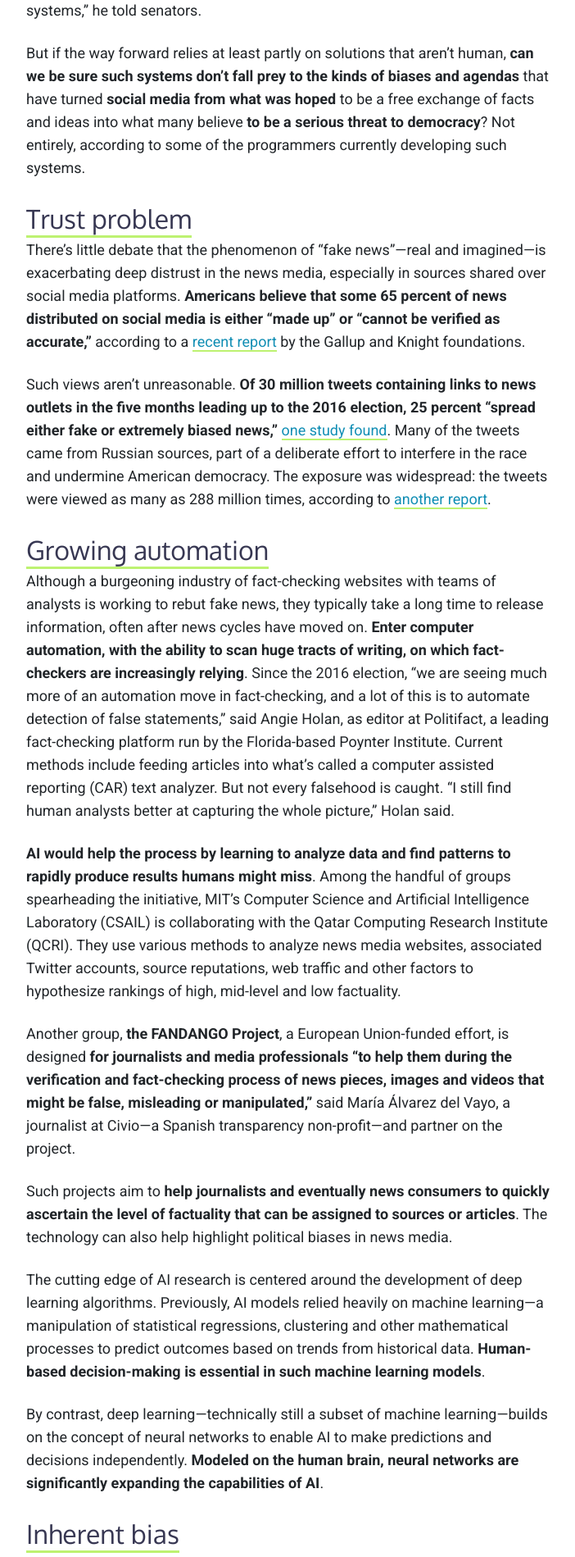
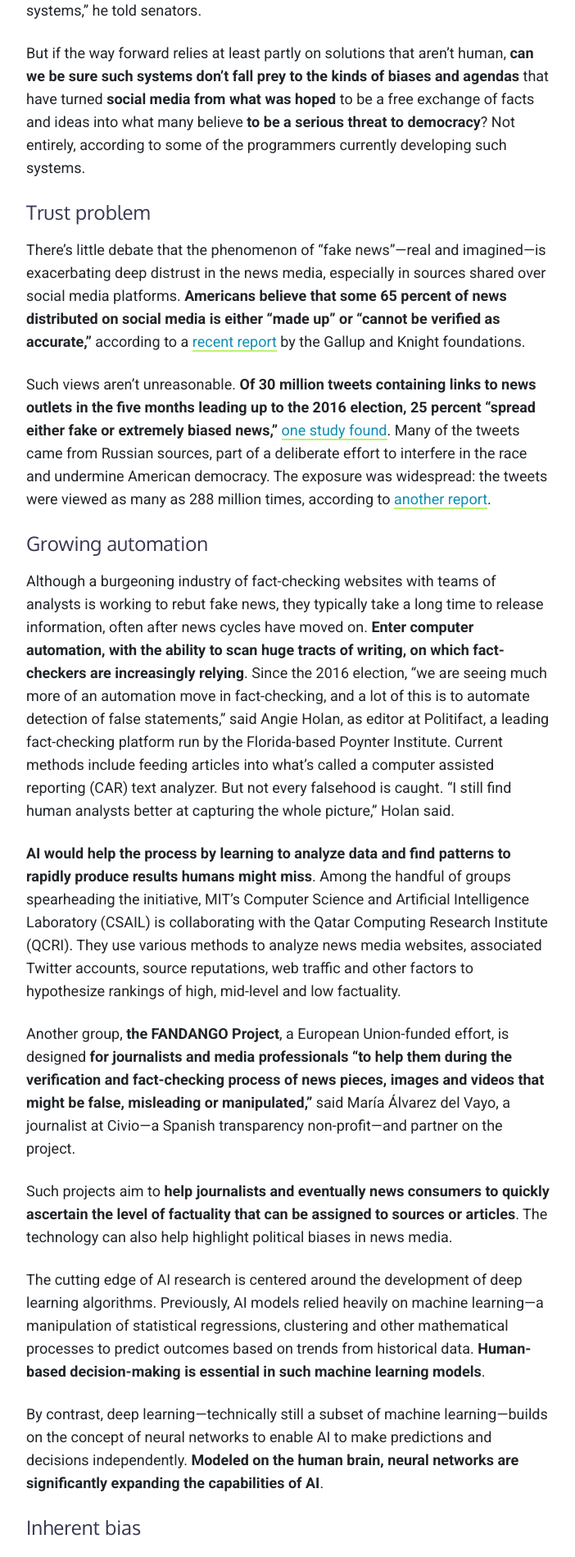
Before and after one commit to fandangOrg/fandango-web, a Jekyll site: the page built from _posts/2019-07-19-can-ai-change-the-game-for-fake-news.markdown, in a window 1280 px wide. Shown: the part 1196-3095 px from the top of the page at 82% size, without its empty margins (288-990 px from the left). Built offline with Jekyll 4.4.1, drawn with Linux system fonts in a browser that asks for light colours; comment, search, counter and statistics services are not loaded.

```diff
--- a/_posts/2019-07-19-can-ai-change-the-game-for-fake-news.markdown
+++ b/_posts/2019-07-19-can-ai-change-the-game-for-fake-news.markdown
@@ -15,13 +15,13 @@ When Mark Zuckerberg testified before Congress last year, the Facebook CEO addre
 
 But if the way forward relies at least partly on solutions that aren’t human, **can we be sure such systems don’t fall prey to the kinds of biases and agendas** that have turned **social media from what was hoped** to be a free exchange of facts and ideas into what many believe **to be a serious threat to democracy**? Not entirely, according to some of the programmers currently developing such systems.
 
-### Trust problem
+#### Trust problem
 
 There’s little debate that the phenomenon of “fake news”—real and imagined—is exacerbating deep distrust in the news media, especially in sources shared over social media platforms. **Americans believe that some 65 percent of news distributed on social media is either “made up” or “cannot be verified as accurate,”** according to a [recent report](https://knightfoundation.org/reports/perceived-accuracy-and-bias-in-the-news-media) by the Gallup and Knight foundations.
 
 Such views aren’t unreasonable. **Of 30 million tweets containing links to news outlets in the five months leading up to the 2016 election, 25 percent “spread either fake or extremely biased news,”** [one study found](https://www.nature.com/articles/s41467-018-07761-2). Many of the tweets came from Russian sources, part of a deliberate effort to interfere in the race and undermine American democracy. The exposure was widespread: the tweets were viewed as many as 288 million times, according to [another report](https://www.abc.net.au/religion/democracy-and-the-problem-of-fake-news/10392514).
 
-### Growing automation
+#### Growing automation
 
 Although a burgeoning industry of fact-checking websites with teams of analysts is working to rebut fake news, they typically take a long time to release information, often after news cycles have moved on. **Enter computer automation, with the ability to scan huge tracts of writing, on which fact-checkers are increasingly relying**. Since the 2016 election, “we are seeing much more of an automation move in fact-checking, and a lot of this is to automate detection of false statements,” said Angie Holan, as editor at Politifact, a leading fact-checking platform run by the Florida-based Poynter Institute. Current methods include feeding articles into what’s called a computer assisted reporting (CAR) text analyzer. But not every falsehood is caught. “I still find human analysts better at capturing the whole picture,” Holan said.
 
@@ -35,7 +35,7 @@ The cutting edge of AI research is centered around the development of deep learn
 
 By contrast, deep learning—technically still a subset of machine learning—builds on the concept of neural networks to enable AI to make predictions and decisions independently. **Modeled on the human brain, neural networks are significantly expanding the capabilities of AI**.
 
-### Inherent bias
+#### Inherent bias
 
 **But can AI independently eliminate bias in its methods?** That’s currently a topic of debate, with most in the industry agreeing the answer depends on how AI is developed.
 
```
